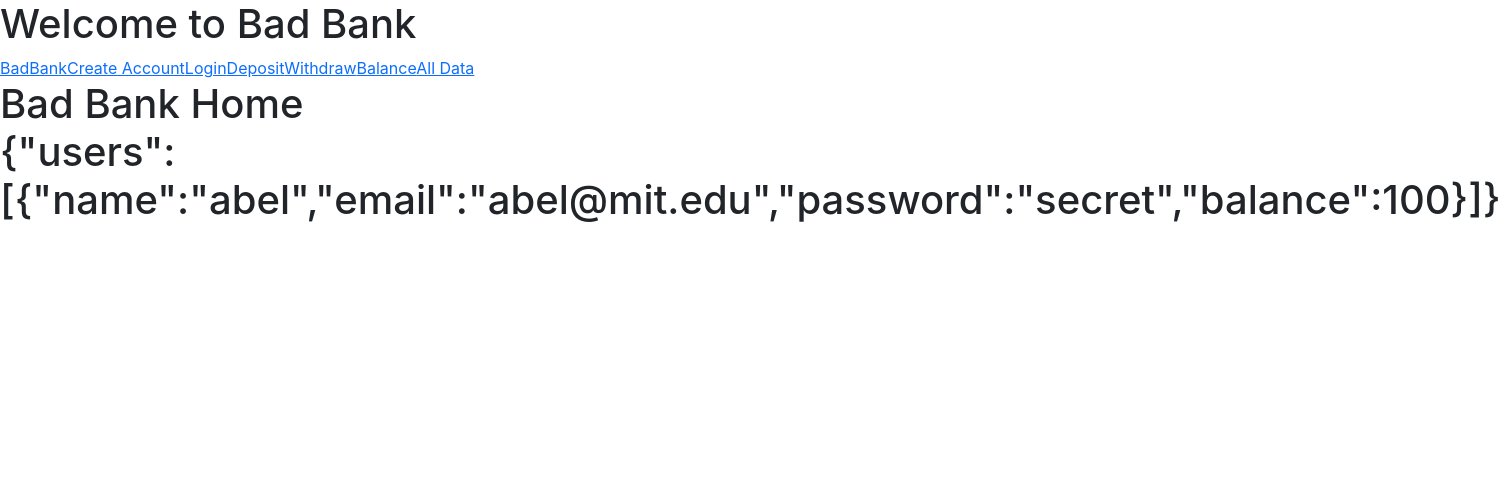
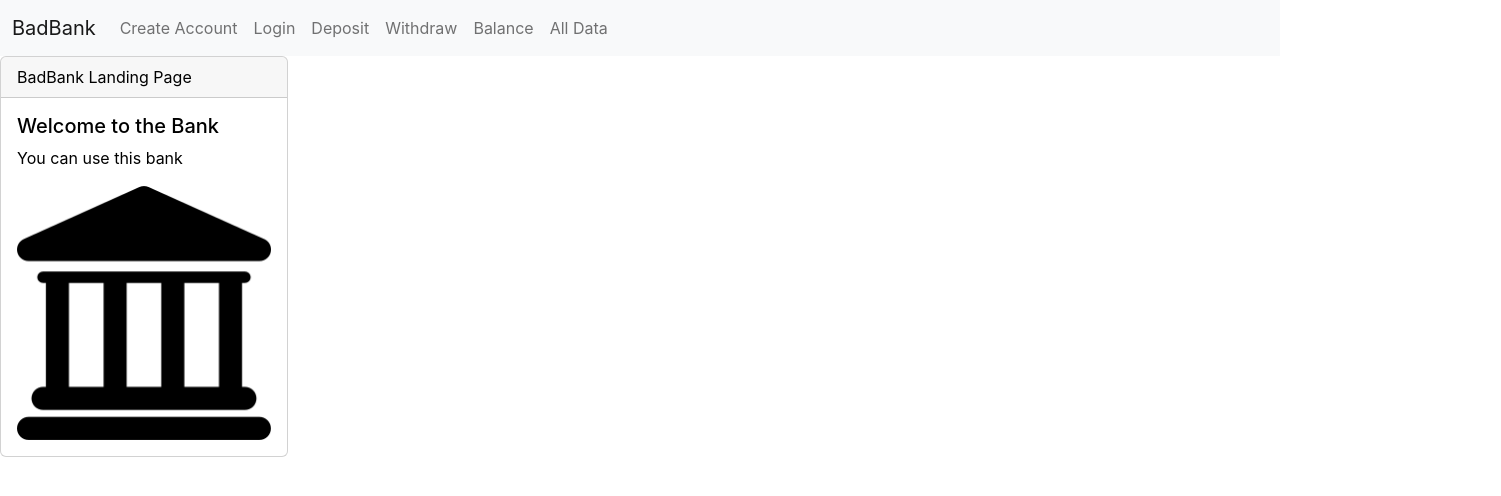
Before and after one commit to danielmarkow/banking-application, a React (Create React App) app: page / in a window 1280 px wide. Shown: the top 496 px of the page, 1501 px wide, since content can reach past the window. Built offline with nearby package versions, Linux system fonts and the light colour scheme.

Commit message:
styling the navigation bar, styling the bootstrap card

```diff
--- a/src/App.js
+++ b/src/App.js
@@ -13,7 +13,6 @@
 function App() {
   return (
     <>
-      <h1>Welcome to Bad Bank</h1>
       <HashRouter>
         <Navbar />
         <UserContext.Provider value={{users: [{name: "abel", email: "abel@mit.edu", password: "secret", balance: 100}]}}>
--- a/src/components/Home.js
+++ b/src/components/Home.js
@@ -1,13 +1,16 @@
-import {useContext} from "react";
-import {UserContext} from "../context/Context";
+import Card from "./common/Card";
 
 function Home() {
-  const ctx = useContext(UserContext);
 
   return (
-      <h1>Bad Bank Home<br/>
-        {JSON.stringify(ctx)}
-      </h1>
+    <Card
+        txtcolor="black"
+        header="BadBank Landing Page"
+        title="Welcome to the Bank"
+        text="You can use this bank"
+        body={(<img src="bank.png" className="img-fluid" alt="responsive image"/>)}
+
+    />
   );
 }
 
--- a/src/components/Navbar.js
+++ b/src/components/Navbar.js
@@ -1,15 +1,45 @@
+import {useState} from "react";
 import {Link} from "react-router-dom";
 
 function Navbar() {
+  const [isNavCollapsed, setIsNavCollapsed] = useState(true);
+
+  // https://johnotu.medium.com/how-to-toggle-bootstrap-navbar-collapse-button-in-react-without-jquery-1d5c2fb0751c
+  const handleNavCollapse = () => setIsNavCollapsed(!isNavCollapsed);
+
   return (
       <>
-        <Link to="/">BadBank</Link>
-        <Link to="/create-account">Create Account</Link>
-        <Link to="/login">Login</Link>
-        <Link to="/deposit">Deposit</Link>
-        <Link to="/withdraw">Withdraw</Link>
-        <Link to="/balance">Balance</Link>
-        <Link to="/alldata">All Data</Link>
+        <nav className="navbar navbar-expand-lg bg-light">
+          <div className="container-fluid">
+            <Link className="navbar-brand" to="/">BadBank</Link>
+            <button className="navbar-toggler" type="button" data-bs-toggle="collapse" data-bs-target="#navbarNav"
+                    aria-controls="navbarNav" aria-expanded={!isNavCollapsed ? true : false} aria-label="Toggle navigation" onClick={handleNavCollapse}>
+              <span className="navbar-toggler-icon"></span>
+            </button>
+            <div className={`${isNavCollapsed ? 'collapse' : ''} navbar-collapse`} id="navbarNav">
+              <ul className="navbar-nav">
+                <li className="nav-item">
+                  <Link className="nav-link" to="/create-account">Create Account</Link>
+                </li>
+                <li className="nav-item">
+                  <Link className="nav-link" to="/login">Login</Link>
+                </li>
+                <li className="nav-item">
+                  <Link className="nav-link" to="/deposit">Deposit</Link>
+                </li>
+                <li className="nav-item">
+                  <Link className="nav-link" to="/withdraw">Withdraw</Link>
+                </li>
+                <li className="nav-item">
+                  <Link className="nav-link" to="/balance">Balance</Link>
+                </li>
+                <li className="nav-item">
+                  <Link className="nav-link" to="/alldata">All Data</Link>
+                </li>
+              </ul>
+            </div>
+          </div>
+        </nav>
       </>
   );
 }
--- /dev/null
+++ b/src/components/common/Card.js
@@ -0,0 +1,23 @@
+function Card({header, title, text, body, status, bgcolor, txtcolor}) {
+  const classes = () => {
+    const bg =  bgcolor ? " bg-" + bgcolor : " ";
+    const txt = txtcolor ? " text-" + txtcolor : " text-white";
+    return "card mb-3" + bg + txt;
+  }
+
+  return (
+      <div className={classes()} style={{maxWidth: "18rem"}}>
+        <div className="card-header">
+          {header}
+        </div>
+        <div className="card-body">
+          {title && <h5 className="card-title">{title}</h5>}
+          {text && <p className="card-text">{text}</p>}
+          {body}
+          {status && (<div id="createStatus">{status}</div>)}
+        </div>
+      </div>
+  );
+}
+
+export default Card;
--- a/src/index.js
+++ b/src/index.js
@@ -1,6 +1,6 @@
 import React from 'react';
 import ReactDOM from 'react-dom/client';
-import "bootstrap/dist/css/bootstrap.css"
+import "bootstrap/dist/css/bootstrap.min.css"
 import './index.css';
 import App from './App';
 
```
Also changed, not shown: public/bank.png (added).
